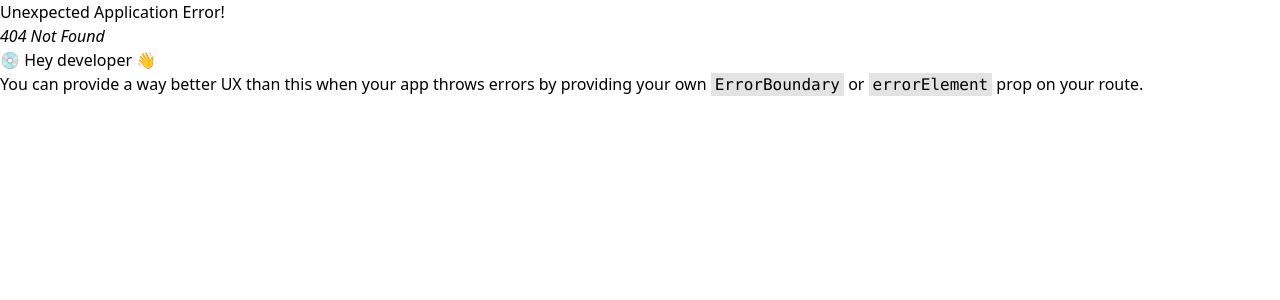
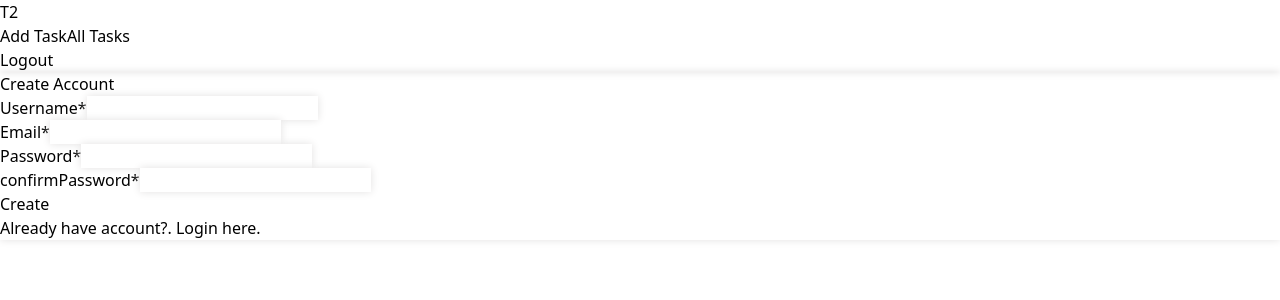
Before and after one commit to T-H-Badhon/task-tracker, a React (Vite) app: page /register in a window 1280 px wide. Before the commit this address had no page. Shown: the top 300 px of the page. Built offline with nearby package versions, Linux system fonts and the light colour scheme.

Commit message:
front done without auth

```diff
--- a/package.json
+++ b/package.json
@@ -14,6 +14,7 @@
     "@tailwindcss/vite": "^4.0.0",
     "react": "^18.3.1",
     "react-dom": "^18.3.1",
+    "react-hook-form": "^7.54.2",
     "react-icons": "^5.4.0",
     "react-redux": "^9.2.0",
     "react-router-dom": "^7.1.3"
--- a/src/pages/AddTask.tsx
+++ b/src/pages/AddTask.tsx
@@ -1,48 +1,65 @@
-import React from "react";
+/* eslint-disable @typescript-eslint/no-explicit-any */
+import { useForm } from "react-hook-form";
 
 const AddTask = () => {
+  const { register, handleSubmit } = useForm({
+    defaultValues: {
+      title: "",
+      dueDate: "",
+      description: "",
+    },
+  });
+
+  const onSubmit = (data: any) => {
+    console.log(data);
+  };
+
   return (
     <div className="max-w-[1100px] mx-auto my-20 p-5 card-shadow-full rounded-sm">
       <div>
-        <h1 className="pb-2 px-2 font-semibold border-b-2 border-blue-800 mb-5">Add Task</h1>
+        <h1 className="pb-2 px-2 font-semibold border-b-2 border-blue-800 mb-5">
+          Add Task
+        </h1>
       </div>
 
       <div>
-        <form action="">
+        <form action="" onSubmit={handleSubmit(onSubmit)}>
           <div className="grid grid-cols-2 gap-5">
             <div>
-              <label htmlFor="productName" className="block mb-2 text-sm">
+              <label htmlFor="title" className="block mb-2 text-sm">
                 Title<span className="text-red-500">*</span>
               </label>
               <input
                 id="title"
                 required
-                //   {...register("productName", { required: "Product name is required" })}
+                {...register("title", { required: "Title is required" })}
                 className={`mt-1 p-1 block w-full rounded-md border-gray-300 card-shadow-full focus:border-indigo-300 focus:ring focus:ring-indigo-200 focus:ring-opacity-50 }`}
               />
             </div>
 
             <div>
-              <label htmlFor="productName" className="block mb-2 text-sm">
+              <label htmlFor="dueDate" className="block mb-2 text-sm">
                 Due Date<span className="text-red-500">*</span>
               </label>
               <input
                 id="dueDate"
                 type="date"
                 required
-                //   {...register("productName", { required: "Product name is required" })}
+                {...register("dueDate", { required: "Due Date is required" })}
                 className={`mt-1 p-1 block w-full rounded-md border-gray-300 card-shadow-full focus:border-indigo-300 focus:ring focus:ring-indigo-200 focus:ring-opacity-50 }`}
               />
             </div>
           </div>
           <div>
-            <label htmlFor="productName" className="block mb-2 text-sm">
+            <label htmlFor="description" className="block mb-2 text-sm">
               Description<span className="text-red-500">*</span>
             </label>
             <textarea
               id="description"
               required
-              //   {...register("productName", { required: "Product name is required" })}
+              {...register("description", {
+                required: "Description is required",
+              })}
               className={`mt-1 p-1 block w-full rounded-md border-gray-300 card-shadow-full focus:border-indigo-300 focus:ring focus:ring-indigo-200 focus:ring-opacity-50 }`}
             />
           </div>
@@ -51,8 +68,12 @@ const AddTask = () => {
             <div></div>
 
             <div>
-              <button className="py-1 px-2 border border-blue-800 rounded-md text-blue-800 mr-3">cancel</button>
-              <button className="py-1 px-2 bg-blue-800 text-white rounded-md">submit</button>
+              <button className="py-1 px-2 border border-blue-800 rounded-md text-blue-800 mr-3">
+                cancel
+              </button>
+              <button className="py-1 px-2 bg-blue-800 text-white rounded-md">
+                submit
+              </button>
             </div>
           </div>
         </form>
--- a/src/pages/Login.tsx
+++ b/src/pages/Login.tsx
@@ -1,10 +1,70 @@
-import React from 'react';
+import { useForm } from 'react-hook-form';
+import { Link } from 'react-router-dom';
 
 const Login = () => {
+
+    const {register, handleSubmit}= useForm({
+        defaultValues:{
+            email:"",
+            password: ""
+        }
+    })
+
+    const onSubmit = (data)=>{
+        console.log(data)
+    }
+
+
+
     return (
-        <div>
+        <div className="max-w-[500px] mx-auto my-20 p-5 card-shadow-full rounded-sm">
+      <div>
+        <h1 className="pb-2 px-2 font-semibold border-b-2 border-blue-800 mb-5">
+          Login
+        </h1>
+      </div>
 
-        </div>
+      <div>
+        <form action="" onSubmit={handleSubmit(onSubmit)}>
+            <div>
+              <label htmlFor="email" className="block mb-2 text-sm">
+                Email<span className="text-red-500">*</span>
+              </label>
+              <input
+                id="email"
+                required
+                {...register("email", { required: "email is required" })}
+                className={`mt-1 p-1 block w-full rounded-md border-gray-300 card-shadow-full focus:border-indigo-300 focus:ring focus:ring-indigo-200 focus:ring-opacity-50 }`}
+              />
+            </div>
+
+          <div>
+            <label htmlFor="password" className="block mb-2 text-sm">
+              Password<span className="text-red-500">*</span>
+            </label>
+            <input
+              id="password"
+              required
+              {...register("password", {
+                required: "password is required",
+              })}
+              className={`mt-1 p-1 block w-full rounded-md border-gray-300 card-shadow-full focus:border-indigo-300 focus:ring focus:ring-indigo-200 focus:ring-opacity-50 }`}
+            />
+          </div>
+
+          <div className="flex items-center justify-between mt-5">
+            <div></div>
+
+            <div>
+              <button className="py-1 px-2 bg-blue-800 text-white rounded-md">
+                Login
+              </button>
+            </div>
+          </div>
+        </form>
+        <h1>Don't have account? <Link to={"/register"} className='text-blue-800 font-medium'>Register Here.</Link></h1>
+      </div>
+    </div>
     );
 };
 
--- a/src/pages/Register.tsx
+++ b/src/pages/Register.tsx
@@ -1,10 +1,98 @@
 import React from 'react';
+import { useForm } from 'react-hook-form';
+import { Link } from 'react-router-dom';
 
 const Register = () => {
+
+    const {register, handleSubmit}= useForm({
+        defaultValues:{
+            username:"",
+            email:"",
+            password:"",
+            confirmPassword:""
+        }
+    })
+
+    const onSubmit = (data)=>{
+        console.log(data)
+    }
+
+
     return (
-        <div>
+        <div className="max-w-[500px] mx-auto my-20 p-5 card-shadow-full rounded-sm">
+      <div>
+        <h1 className="pb-2 px-2 font-semibold border-b-2 border-blue-800 mb-5">
+         Create Account
+        </h1>
+      </div>
 
-        </div>
+      <div>
+        <form action="" onSubmit={handleSubmit(onSubmit)}>
+            <div>
+              <label htmlFor="username" className="block mb-2 text-sm">
+                Username<span className="text-red-500">*</span>
+              </label>
+              <input
+                id="username"
+                required
+                {...register("username", { required: "username is required" })}
+                className={`mt-1 p-1 block w-full rounded-md border-gray-300 card-shadow-full focus:border-indigo-300 focus:ring focus:ring-indigo-200 focus:ring-opacity-50 }`}
+              />
+            </div>
+
+            <div>
+              <label htmlFor="email" className="block mb-2 text-sm">
+                Email<span className="text-red-500">*</span>
+              </label>
+              <input
+                id="email"
+                type="text"
+                required
+                {...register("email", { required: "email is required" })}
+                className={`mt-1 p-1 block w-full rounded-md border-gray-300 card-shadow-full focus:border-indigo-300 focus:ring focus:ring-indigo-200 focus:ring-opacity-50 }`}
+              />
+            </div>
+
+          <div>
+            <label htmlFor="password" className="block mb-2 text-sm">
+              Password<span className="text-red-500">*</span>
+            </label>
+            <input
+              id="password"
+              required
+              {...register("password", {
+                required: "password is required",
+              })}
+              className={`mt-1 p-1 block w-full rounded-md border-gray-300 card-shadow-full focus:border-indigo-300 focus:ring focus:ring-indigo-200 focus:ring-opacity-50 }`}
+            />
+          </div>
+          <div>
+            <label htmlFor="confirmPassword" className="block mb-2 text-sm">
+              confirmPassword<span className="text-red-500">*</span>
+            </label>
+            <input
+              id="confirmPassword"
+              required
+              {...register("confirmPassword", {
+                required: "Confirm password is required",
+              })}
+              className={`mt-1 p-1 block w-full rounded-md border-gray-300 card-shadow-full focus:border-indigo-300 focus:ring focus:ring-indigo-200 focus:ring-opacity-50 }`}
+            />
+          </div>
+
+          <div className="flex items-center justify-between mt-5">
+            <div></div>
+
+            <div>
+              <button className="py-1 px-2 bg-blue-800 text-white rounded-md">
+                Create
+              </button>
+            </div>
+          </div>
+        </form>
+        <h1>Already have account?. <Link to={"/login"} className='text-blue-800 font-medium'>Login here.</Link></h1>
+      </div>
+    </div>
     );
 };
 
```
Also changed, not shown: src/routes/index.tsx (+10 -0 lines), 1 other file (tests, documents, lock files or other folders).
